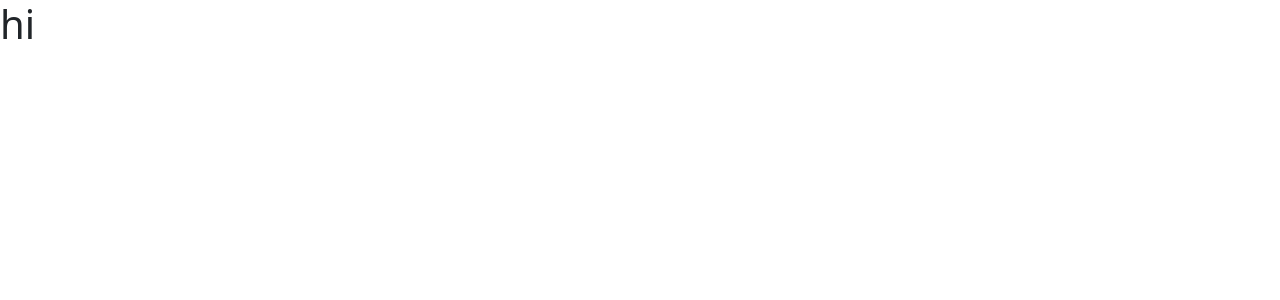
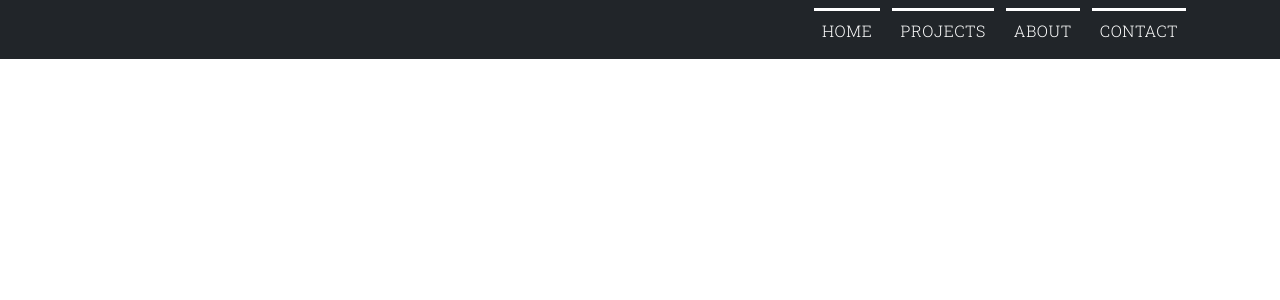
Before and after one commit to GuestG/GehryGuest.Com, a React (Create React App) app: page / in a window 1280 px wide. Shown: the top 300 px of the page. Built offline with nearby package versions, Linux system fonts and the light colour scheme.

Commit message:
navbar update

```diff
--- a/package.json
+++ b/package.json
@@ -3,11 +3,16 @@
   "version": "0.1.0",
   "private": true,
   "dependencies": {
+    "@fortawesome/fontawesome-free-brands": "^5.0.13",
+    "@fortawesome/fontawesome-free-solid": "^5.0.13",
+    "@fortawesome/fontawesome-svg-core": "^1.2.35",
     "@testing-library/jest-dom": "^5.14.1",
     "@testing-library/react": "^11.2.7",
     "@testing-library/user-event": "^12.8.3",
+    "bootstrap": "^5.0.2",
     "react": "^17.0.2",
     "react-dom": "^17.0.2",
+    "react-fontawesome": "^1.7.1",
     "react-scripts": "4.0.3",
     "web-vitals": "^1.1.2"
   },
--- a/public/index.html
+++ b/public/index.html
@@ -9,7 +9,7 @@
       name="description"
       content="Web site created using create-react-app"
     />
-    <link rel="apple-touch-icon" href="%PUBLIC_URL%/logo192.png" />
+    <!-- <link rel="apple-touch-icon" href="%PUBLIC_URL%/logo192.png" /> -->
     <!--
       manifest.json provides metadata used when your web app is installed on a
       user's mobile device or desktop. See https://developers.google.com/web/fundamentals/web-app-manifest/
@@ -39,5 +39,8 @@
       To begin the development, run `npm start` or `yarn start`.
       To create a production bundle, use `npm run build` or `yarn build`.
     -->
+    <script src="https://code.jquery.com/jquery-3.3.1.slim.min.js" integrity="sha384-q8i/X+965DzO0rT7abK41JStQIAqVgRVzpbzo5smXKp4YfRvH+8abtTE1Pi6jizo" crossorigin="anonymous"></script>
+    <script src="https://cdnjs.cloudflare.com/ajax/libs/popper.js/1.14.3/umd/popper.min.js" integrity="sha384-ZMP7rVo3mIykV+2+9J3UJ46jBk0WLaUAdn689aCwoqbBJiSnjAK/l8WvCWPIPm49" crossorigin="anonymous"></script>
+    <script src="https://stackpath.bootstrapcdn.com/bootstrap/4.1.3/js/bootstrap.min.js" integrity="sha384-ChfqqxuZUCnJSK3+MXmPNIyE6ZbWh2IMqE241rYiqJxyMiZ6OW/JmZQ5stwEULTy" crossorigin="anonymous"></script>
   </body>
 </html>
--- a/src/App.css
+++ b/src/App.css
@@ -1,38 +1,50 @@
-.App {
-  text-align: center;
+
+@import url('https://fonts.googleapis.com/css2?family=Roboto+Slab:wght@300&display=swap');
+
+/* like global variables for use over and over */
+
+/************************************/
+ /************** Root ************/
+/************************************/
+:root {
+  --primary-white: white;
+  --primary-red: rgb(196, 53, 53);
 }
 
-.App-logo {
-  height: 40vmin;
-  pointer-events: none;
+/************************************/
+ /************** Body ************/
+/************************************/
+body {
+  font-family: 'Roboto Slab', serif;
 }
 
-@media (prefers-reduced-motion: no-preference) {
-  .App-logo {
-    animation: App-logo-spin infinite 20s linear;
-  }
+/************************************/
+ /************** NavBar ************/
+/************************************/
+nav a.nav-link {
+  font-weight: 500;
+  letter-spacing: 0.0375rem;
+  cursor: pointer;
 }
 
-.App-header {
-  background-color: #282c34;
-  min-height: 100vh;
-  display: flex;
-  flex-direction: column;
-  align-items: center;
-  justify-content: center;
-  font-size: calc(10px + 2vmin);
-  color: white;
+nav ul li {
+  text-transform: uppercase;
+  font-family: 'Roboto Slab', serif;
 }
 
-.App-link {
-  color: #61dafb;
+/* goes into the childs to the links of the navbar and changes color. */
+.navbar-nav > li > a {
+  margin-right: 0.75rem;
+  color: var(--primary-white) !important;
+  border-top: 0.1875rem solid var(--primary-white);
 }
 
-@keyframes App-logo-spin {
-  from {
-    transform: rotate(0deg);
-  }
-  to {
-    transform: rotate(360deg);
-  }
+.navbar-nav > li > a:hover {
+  border-top: 0.1875rem solid var(--primary-red);
 }
+
+.navbar-nav > li > a.active, .navbar-nav > li > a.active:focus {
+
+  border-top: 0.1875rem solid var(--primary-red);
+
+}
--- a/src/App.js
+++ b/src/App.js
@@ -1,10 +1,11 @@
 
 import './App.css';
 import "bootstrap/dist/css/bootstrap.min.css";
+import Navbar from "./components/Navbar";
 
 function App() {
   return (
-    <h1>hi</h1>
+    <Navbar/>
   );
 }
 
--- /dev/null
+++ b/src/components/Navbar.js
@@ -0,0 +1,58 @@
+import React from "react"
+
+import FontAwesomeIcon from '@fortawesome/react-fontawesome';
+// figure out why its not importing rabars, i have two react fontawesome libarays
+//import { faBars } from "@fontawesome/fontawesome-free-solid";
+//only crashes on above, for no reasn.
+import {faLinkedin, faGithub} from '@fortawesome/fontawesome-free-brands';
+
+// var FontAwesome = require('react-fontawesome')
+/* <a href='https://github.com/yourusernamehere'>
+  <FontAwesomeIcon className ='font-awesome' icon={faGithub} />
+</a> */
+const Navbar = () => {
+    return (
+
+        <nav className="navbar navbar-expand-lg navbar-light bg-dark">
+            <div className="container">
+
+                <button className="navbar-toggler" type="button" data-toggle="collapse" data-target="#navbarSupportedContent" aria-controls="navbarSupportedContent" aria-expanded="false" aria-label="Toggle navigation">
+                    {/* uncomment this to just have regular hamburger. */}
+                    <span className="navbar-toggler-icon"></span>
+
+                    {/* <FontAwesomeIcon
+                        className="super-crazy-colors"
+                        name='faGithub'
+                        size="2x"
+                        spin
+                        style={{ textShadow: '0 1px 0 rgba(0, 0, 0, 0.1)' }}
+                    /> */}
+
+                </button>
+
+                <div className="collapse navbar-collapse" id="navbarSupportedContent">
+                    <ul className="navbar-nav ms-auto">
+                        <li className="nav-item active">
+                            <a className="nav-link" href="#">Home <span className="sr-only"></span></a>
+                        </li>
+
+                        <li className="nav-item">
+                            <a className="nav-link" href="#">Projects</a>
+                        </li>
+
+                        <li className="nav-item">
+                            <a className="nav-link" href="#">About</a>
+                        </li>
+
+                        <li className="nav-item">
+                            <a className="nav-link" href="#">Contact</a>
+                        </li>
+                    </ul>
+                </div>
+            </div>
+        </nav>
+
+    )
+}
+
+export default Navbar
```
Also changed, not shown: public/manifest.json, 1 other file (tests, documents, lock files or other folders).
